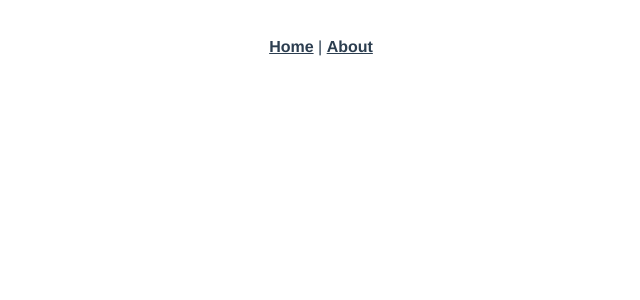
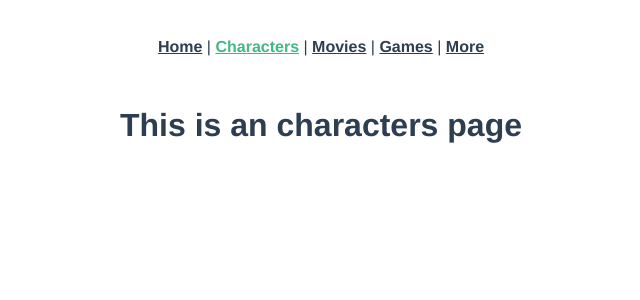
Before and after one commit to xRdev38/heroes, a Vue app: page /characters in a window 1280 px wide. Shown: the top 300 px of the page, without its empty margins (319-959 px from the left). Built offline with nearby package versions, Linux system fonts and the light colour scheme.

Commit message:
chore: add pages

```diff
--- a/src/App.vue
+++ b/src/App.vue
@@ -2,7 +2,10 @@
   <div id="app">
     <div id="nav">
       <router-link to="/">Home</router-link> |
-      <router-link to="/about">About</router-link>
+      <router-link to="/characters">Characters</router-link> |
+      <router-link to="/movies">Movies</router-link> |
+      <router-link to="/games">Games</router-link> |
+      <router-link to="/more">More</router-link>
     </div>
     <router-view />
   </div>
--- a/src/router/index.ts
+++ b/src/router/index.ts
@@ -11,13 +11,28 @@ const routes: Array<RouteConfig> = [
     component: Home,
   },
   {
-    path: "/about",
-    name: "About",
-    // route level code-splitting
-    // this generates a separate chunk (about.[hash].js) for this route
-    // which is lazy-loaded when the route is visited.
+    path: "/characters",
+    name: "Characters",
     component: () =>
-      import(/* webpackChunkName: "about" */ "../views/About.vue"),
+      import(/* webpackChunkName: "characters" */ "../views/Characters.vue"),
+  },
+  {
+    path: "/movies",
+    name: "Movies",
+    component: () =>
+      import(/* webpackChunkName: "movies" */ "../views/Movies.vue"),
+  },
+  {
+    path: "/games",
+    name: "Games",
+    component: () =>
+      import(/* webpackChunkName: "games" */ "../views/Games.vue"),
+  },
+  {
+    path: "/more",
+    name: "More",
+    component: () =>
+      import(/* webpackChunkName: "more" */ "../views/More.vue"),
   },
 ];
 
--- a/src/views/About.vue
+++ /dev/null
@@ -1,5 +0,0 @@
-<template>
-  <div class="about">
-    <h1>This is an about page</h1>
-  </div>
-</template>
--- /dev/null
+++ b/src/views/Characters.vue
@@ -0,0 +1,5 @@
+<template>
+  <div class="character">
+    <h1>This is an characters page</h1>
+  </div>
+</template>
--- /dev/null
+++ b/src/views/Games.vue
@@ -0,0 +1,5 @@
+<template>
+  <div class="game">
+    <h1>This is an game page</h1>
+  </div>
+</template>
--- /dev/null
+++ b/src/views/More.vue
@@ -0,0 +1,5 @@
+<template>
+  <div class="more">
+    <h1>This is an more page</h1>
+  </div>
+</template>
--- /dev/null
+++ b/src/views/Movies.vue
@@ -0,0 +1,5 @@
+<template>
+  <div class="movie">
+    <h1>This is an movies page</h1>
+  </div>
+</template>
```
